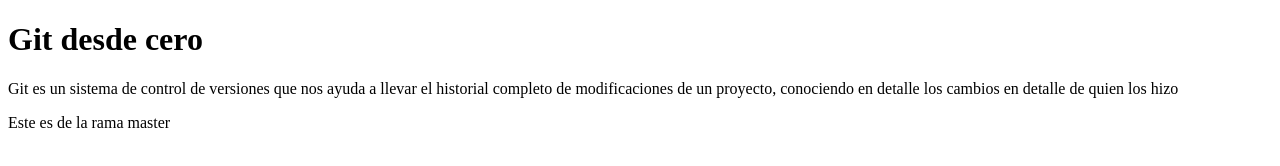
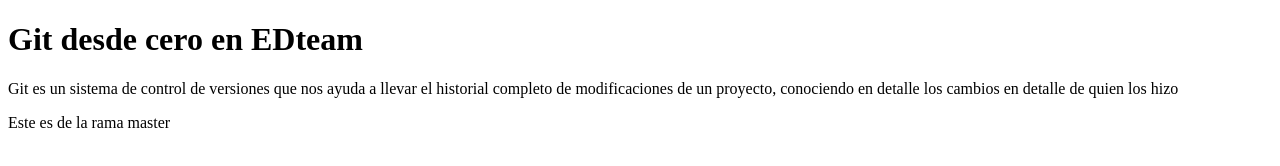
Before and after one commit to AndriBG/git-desde-cero, a plain HTML site: page index.html in a window 1280 px wide. Drawn offline with Linux system fonts and the light colour scheme.

Commit message:
agrega EDteam al elemento h1 del index

```diff
--- a/index.html
+++ b/index.html
@@ -5,7 +5,7 @@
 	<title>Git desde cero</title>
 </head>
 <body>
-	<h1>Git desde cero</h1>
+	<h1>Git desde cero en EDteam</h1>
 
 	<p>Git es un sistema de control de versiones que nos ayuda a llevar el
 	historial completo de modificaciones de un proyecto, conociendo en detalle los cambios
```
